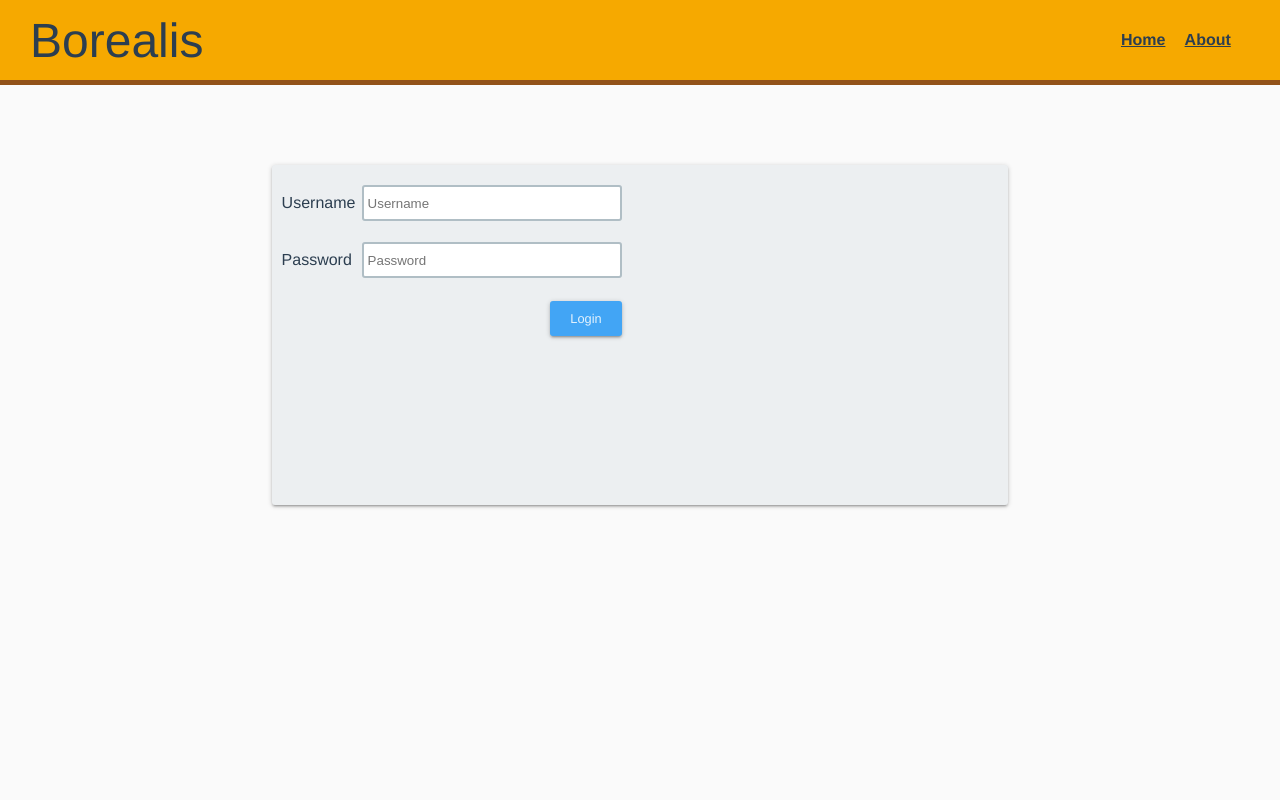
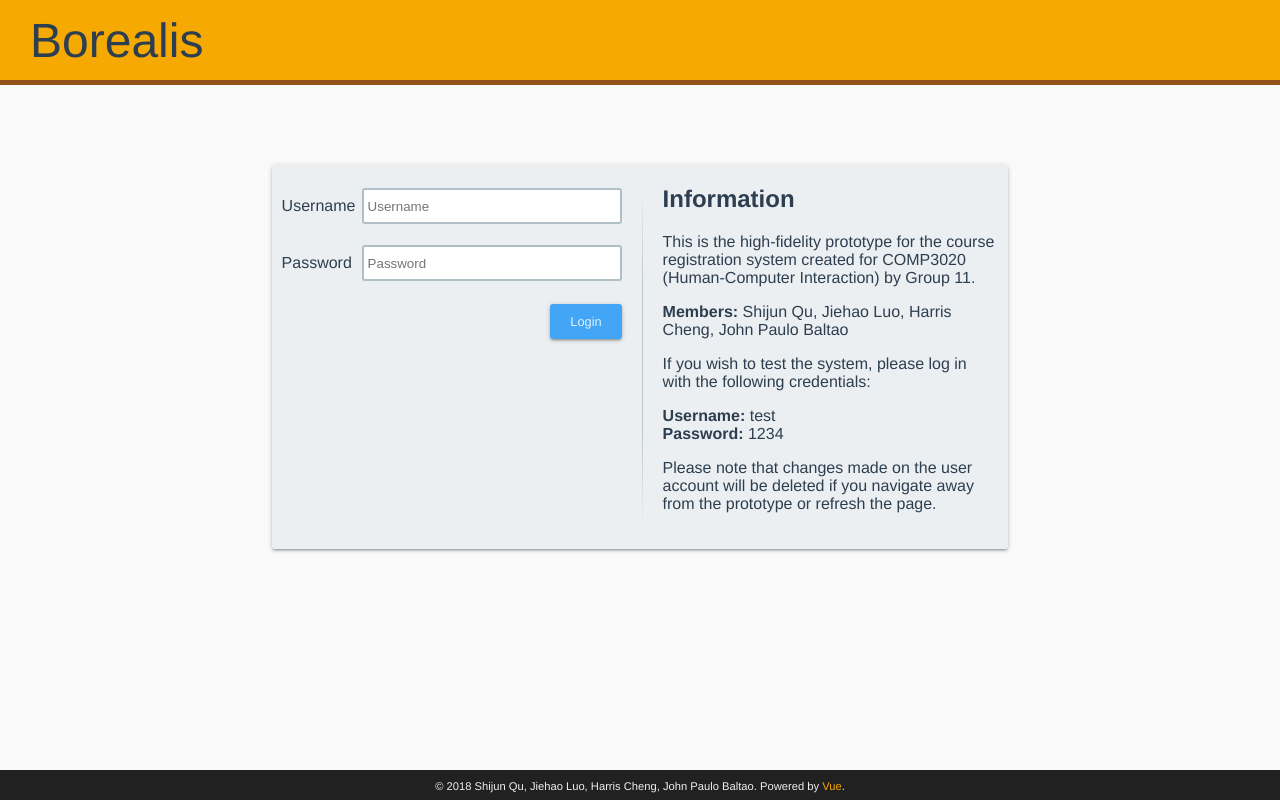
Before and after one commit to Malkuthe/hci-project, a Vue app: page /#/login in a window 1280 px wide. Built offline with nearby package versions, Linux system fonts and the light colour scheme.

Commit message:
Added Font Awesome and additional styles

```diff
--- a/package.json
+++ b/package.json
@@ -13,6 +13,9 @@
     "vuex": "^3.0.1"
   },
   "devDependencies": {
+    "@fortawesome/fontawesome-svg-core": "^1.2.8",
+    "@fortawesome/free-solid-svg-icons": "^5.5.0",
+    "@fortawesome/vue-fontawesome": "^0.1.2",
     "@vue/cli-plugin-babel": "^3.1.1",
     "@vue/cli-plugin-eslint": "^3.1.5",
     "@vue/cli-service": "^3.1.4",
--- a/src/App.vue
+++ b/src/App.vue
@@ -1,20 +1,28 @@
 <template>
   <div id="app">
     <navbar />
-    <div id="content">
-      <router-view />
+    <div id="main">
+      <div id="content">
+        <transition name="slide-left">
+          <router-view />
+        </transition>
+      </div>
+      <div id="footer-container"><hci-footer /></div>
     </div>
   </div>
 </template>
 
 <script>
-import Navbar from '@/components/Navbar.vue';
-import { mapState } from 'vuex';
+import Navbar from '@/components/Navbar.vue'
+import Footer from '@/components/Footer.vue'
+
+import { mapState } from 'vuex'
 
 export default {
   name: 'app',
   components: {
-    Navbar
+    Navbar,
+    hciFooter: Footer
   },
   computed: {
     ...mapState([
@@ -26,6 +34,31 @@ export default {
 
 
 <style lang="scss">
+
+.card {
+  background: $light-blue-grey;
+  padding: 20px 10px;
+  box-shadow:
+    0 2px 2px 0 rgba(0,0,0,0.14),
+    0 3px 1px -2px rgba(0,0,0,0.12),
+    0 1px 5px 0 rgba(0,0,0,0.2);
+  border-radius: 3px;
+}
+
+.slide-left-enter-active {
+  transition: 0.33s;
+}
+
+.slide-left-enter {
+  opacity: 0;
+  transform: translateX(-50px);
+}
+
+.slide-left-leave-to {
+  transform: translateX(50px);
+  display: none;
+}
+
 body {
   margin: 0px;
   min-height: 100vh;
@@ -42,19 +75,47 @@ body {
   width: 100%;
   display: grid;
   grid-gap: 0;
-  grid-template-columns: 1fr 70% 1fr;
+  grid-template-columns: 1fr 70vw 1fr;
   grid-template-rows: 85px auto;
 
-  #content {
-    width: 100%;
-    max-width: 70vw;
-    grid-column: 2 / 3;
+  #main {
+    grid-column: 1 / -1;
     grid-row: 2 / 3;
+    display: grid;
+    grid-template-columns: inherit;
+    grid-template-rows: auto 30px;
+
+      #content {
+      width: 100%;
+      max-width: 70vw;
+      grid-row: 1 / 2;
+      grid-column: 2 / 3;
+    }
   }
 
   #nav {
     grid-column: 1 / 4;
     grid-row: 1 / 2;
+  }
+
+  #footer-container {
+    grid-column: 1 / -1;
+    grid-row: -2 / -1;
+    display: grid;
+    grid-template-columns: inherit;
+    background: $very-dark-grey;
+    padding: 10px 5px;
+
+    #footer {
+      grid-column: 2 / -2;
+      color: $light-blue-grey;
+      font-size: 70%;
+
+      a {
+        text-decoration: none;
+        color: $gold;
+      }
+    }
   }
 }
 
--- /dev/null
+++ b/src/components/Footer.vue
@@ -0,0 +1,15 @@
+<template>
+    <div id="footer">
+        © 2018 Shijun Qu, Jiehao Luo, Harris Cheng, John Paulo Baltao. Powered by <a href="vuejs.org">Vue</a>.
+    </div>
+</template>
+
+<script>
+export default {
+    name: 'hci-footer'
+}
+</script>
+
+<style lang="scss" scoped>
+
+</style>
--- a/src/components/Navbar.vue
+++ b/src/components/Navbar.vue
@@ -7,8 +7,8 @@
 
         <div id="nav__links">
             <ul>
-                <li><router-link to='/'>Home</router-link></li>
-                <li><router-link to='/about'>About</router-link></li>
+                <li><router-link v-if='loggedIn' to='/'>Home</router-link></li>
+                <li><router-link v-if='loggedIn' to='/about'>About</router-link></li>
                 <li v-if="loggedIn"><a to='/logout' v-on:click="doLogout" href="javascript:void(0)">Log Out</a></li>
             </ul>
         </div>
--- a/src/main.js
+++ b/src/main.js
@@ -2,11 +2,17 @@ import Vue from 'vue'
 import App from './App.vue'
 import router from './router'
 import store from './store'
+import { library } from '@fortawesome/fontawesome-svg-core'
+import { faUserCircle } from '@fortawesome/free-solid-svg-icons'
+import { FontAwesomeIcon } from '@fortawesome/vue-fontawesome'
+
+library.add(faUserCircle)
+
+Vue.component('fa-icon', FontAwesomeIcon);
 
 Vue.config.productionTip = false
 
 router.beforeEach((to, from, next) => {
-  console.log(store.state.line)
   if (to.matched.some(record => record.meta.requiresLogin) && !store.state.loggedIn) {
     next({path: 'login', query: {
       redirect: from.query.redirect ||
--- a/src/variables.scss
+++ b/src/variables.scss
@@ -12,3 +12,4 @@ $light-blue: #64B5F6;
 $dark-blue: #1976D2;
 $light-blue-grey: #eceff1;
 $dark-grey: #b0bec5;
+$very-dark-grey: #212121;
--- a/src/views/Login.vue
+++ b/src/views/Login.vue
@@ -1,5 +1,5 @@
 <template>
-    <div id="login">
+    <div id="login" class="card">
 
         <div id="form">
 
@@ -9,7 +9,6 @@
                     v-model='username'
                     class='username'
                     placeholder='Username' />
-
                 <label for='password' class='password'>Password</label>
                 <input
                     v-model='password'
@@ -25,6 +24,16 @@
                     <div v-if='errorLogin' class="alert error">Login failed. Incorrect username or password</div>
                 </transition>
             </div>
+        </div>
+
+        <div id="info">
+            <h2>Information</h2>
+            <p>This is the high-fidelity prototype for the course registration system created for COMP3020 (Human-Computer Interaction) by Group 11.</p>
+            <p><b>Members:</b> Shijun Qu, Jiehao Luo, Harris Cheng, John Paulo Baltao</p>
+            <p>If you wish to test the system, please log in with the following credentials:</p>
+            <p><b>Username:</b> {{ mockUser.username }}<br />
+               <b>Password:</b> {{ mockUser.password }}<br /></p>
+            <p>Please note that changes made on the user account will be deleted if you navigate away from the prototype or refresh the page.</p>
         </div>
 
     </div>
@@ -85,19 +94,18 @@ export default {
         margin-top: 80px;
         width: 80%;
         min-height: 300px;
-        padding: 20px 10px;
-        background: $light-blue-grey;
-        box-shadow:
-            0 2px 2px 0 rgba(0,0,0,0.14),
-            0 3px 1px -2px rgba(0,0,0,0.12),
-            0 1px 5px 0 rgba(0,0,0,0.2);
         display: grid;
-        border-radius: 3px;
         grid-template-columns: 4fr 6fr;
         grid-template-areas: 'form info';
 
         #form {
             grid-area: form;
+            padding-right: 20px;
+            border-right: 1px solid rgba($dark-grey,0.85);
+            border-left: 0;
+            border-image: linear-gradient(rgba(0,0,0,0),rgba($dark-grey,0.85) 30%, rgba($dark-grey,0.85) 70%, rgba(0,0,0,0));
+            border-style: solid;
+            border-image-slice: 1;
 
             #login-form{
                 display: grid;
@@ -188,8 +196,13 @@ export default {
         }
 
         #info {
-            width: 30%;
+            text-align: left;
+            padding-left: 20px;
             height: 100%;
+
+            h2:first-child {
+                margin-top: 0px;
+            }
         }
     }
 </style>
--- a/src/views/Logout.vue
+++ b/src/views/Logout.vue
@@ -1,9 +1,25 @@
 <template>
-    <div id="logout">
-        <p>You have successfully logged out. <router-link to='/'>Click here to return to main page</router-link></p>
-        <p>Automatically redirecting you in {{ logoutTimer }} seconds...</p>
+    <div id="logout" class="card">
+        <h2>You have successfully logged out.</h2>
+        <p>Automatically redirecting you in <span id="timer">{{ logoutTimer }}</span> seconds...</p>
+        <small><router-link to='/'>Click here to manually return to the main page.</router-link></small>
     </div>
 </template>
+
+<style lang="scss" scoped>
+    #logout {
+        width: 50%;
+        margin-top: 80px;
+        margin-left: auto;
+        margin-right: auto;
+
+        #id {
+            font-weight: bold;
+            font-size: 125%;
+        }
+    }
+</style>
+
 
 <script>
     import { mapState } from 'vuex'
```
Also changed, not shown: 1 other file (tests, documents, lock files or other folders).
